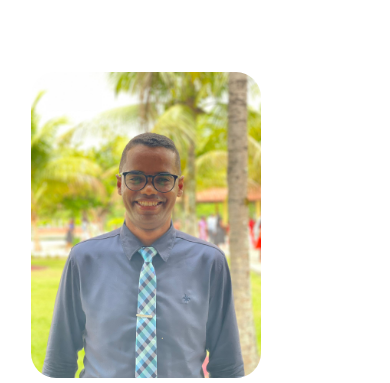
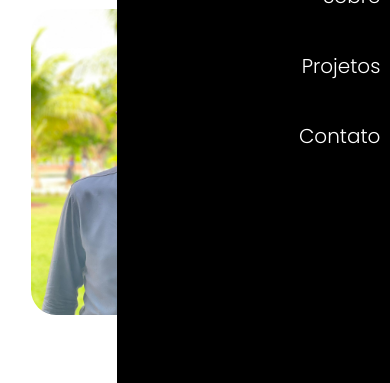
Before and after one commit to paulodev95/potifolio, a website: page index.html in a window 390 px wide. Shown: the part 203-586 px from the top of the page. Drawn offline with nearby package versions, Linux system fonts and the light colour scheme.

Commit message:
menu mobile

```diff
--- a/style.css
+++ b/style.css
@@ -69,7 +69,7 @@ header a {
     transition: .2s;
 }
 
-header a:hover {
+header nav.menu-desktop a:hover {
     color: white;
     transform: scale(1.05);
 }
@@ -78,13 +78,36 @@ header nav ul {
     list-style-type: none;
 }
 
-header nav ul li {
+header nav.menu-desktop ul li {
     display: inline-block;
     padding: 0 40px;
 }
 
+/* ESTILO DO MENU MOBILE*/
 
-
+.menu-mobile{
+    background-color: black;
+    height: 100vh;
+    position: fixed;
+    top: 0;
+    right: 0;
+    z-index: 99999;
+    width: 70%;
+}
+.menu-mobile nav ul{
+    text-align: right;
+}
+.menu-mobile nav ul li a{
+    color: #fff;
+    font-size: 20px;
+    font-weight: 300;
+    padding: 20px 4%;
+    display: block;
+}
+.menu-mobile nav ul li a:hover{
+    background-color: rgb(104, 104, 173);
+    color: black;
+}
 
 /* ESTILO DO TOPO DO SITE */
 
```
